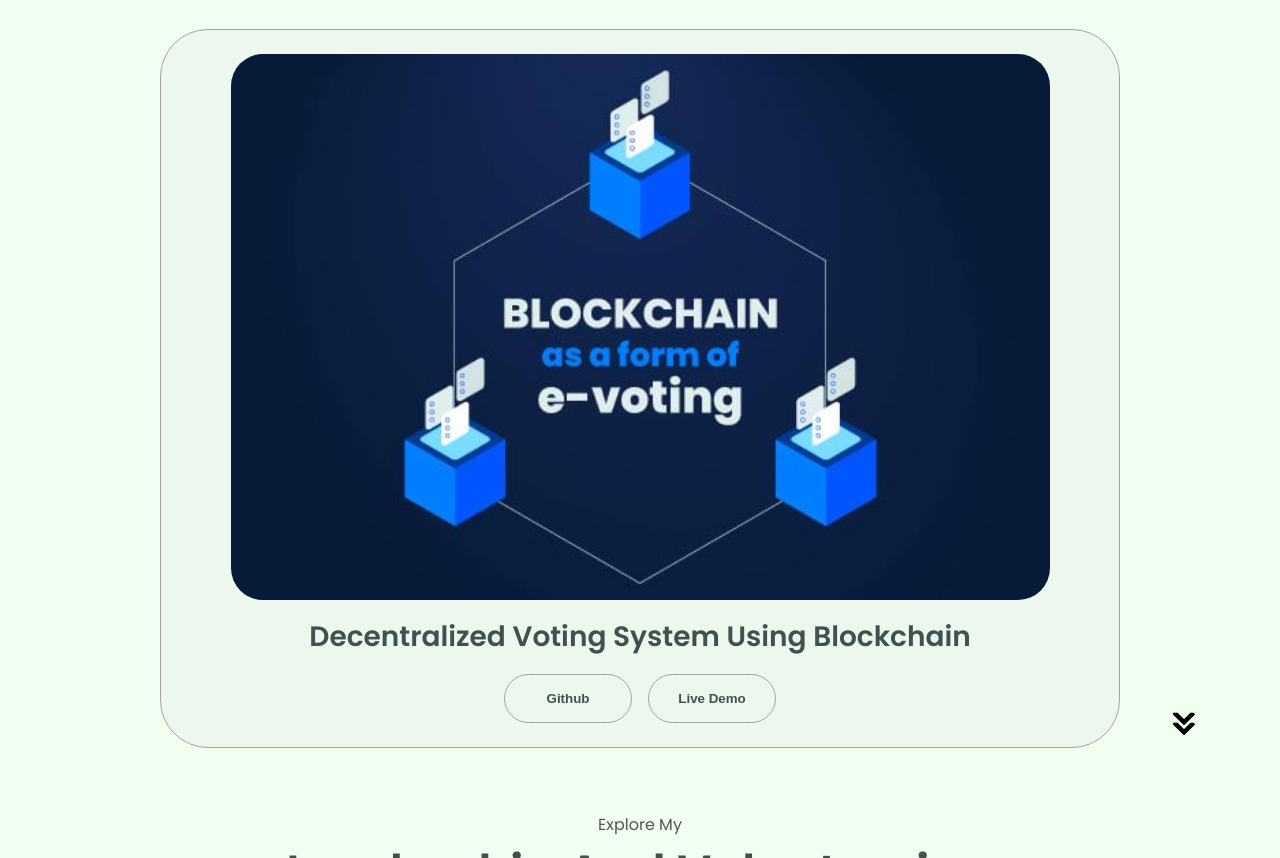
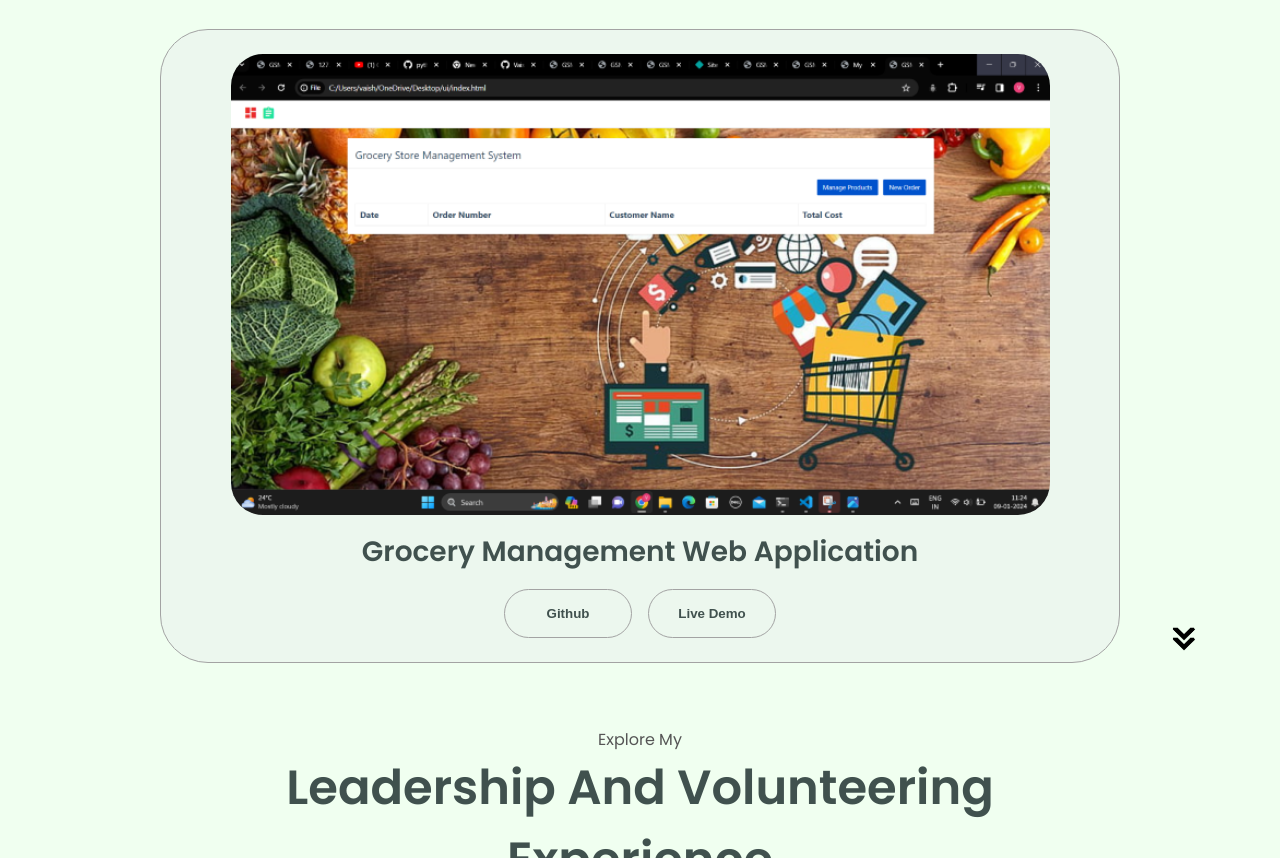
Before and after one commit to VaishnaviGagare/Portfolio, a plain HTML site: page index.html in a window 1280 px wide. Shown: the part 4371-5229 px from the top of the page. Drawn offline with Linux system fonts and the light colour scheme.

Commit message:
Update index.html

```diff
--- a/index.html
+++ b/index.html
@@ -398,12 +398,12 @@
           <div class="details-container color-container">
             <div class="article-container">
               <img
-                src=".\assests\block.jpg"
+                src=".\assests\img4.png"
                 alt="Project 3"
                 class="project-img"
               />
             </div>
-            <h2 class="experience-sub-title project-title">Decentralized Voting System Using Blockchain</h2>
+            <h2 class="experience-sub-title project-title">Grocery Management Web Application</h2>
             <div class="btn-container">
               <button
                 class="btn btn-color-2 project-btn"
@@ -413,7 +413,7 @@
               </button>
               <button
                 class="btn btn-color-2 project-btn"
-                onclick="location.href='https://github.com/VaishnaviGagare'"
+                onclick="location.href='https://mellow-cassata-0982f4.netlify.app/'"
               >
                 Live Demo
               </button>
```
